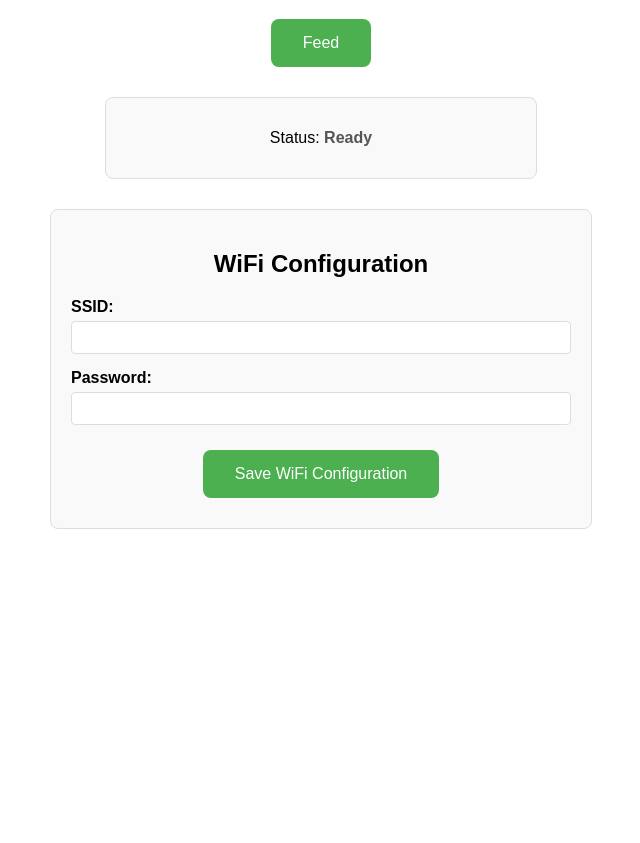
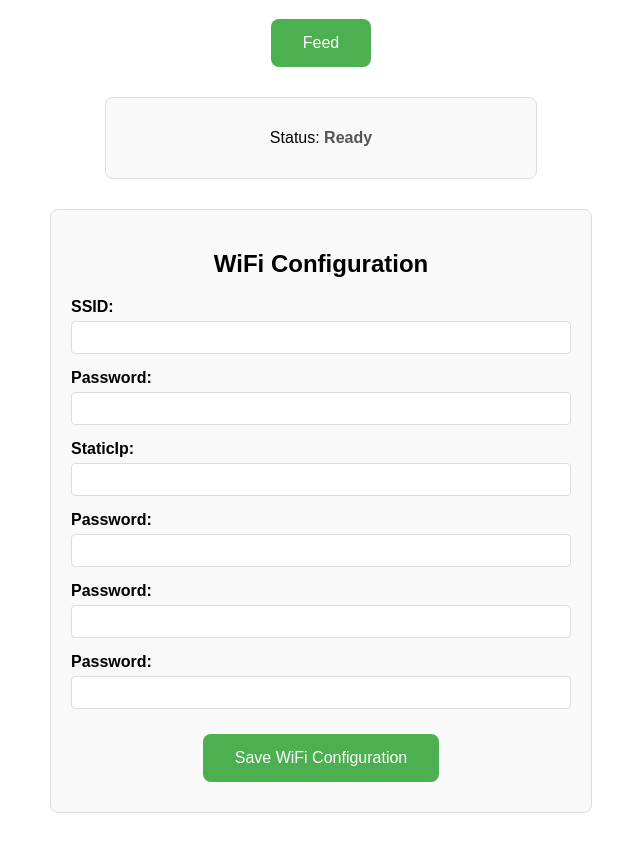
Before and after one commit to garekus/wifi-feeder, a plain HTML site: page data/index.html in a window 1280 px wide. Shown: the part 79-922 px from the top of the page, without its empty margins (319-959 px from the left). Before the commit the page ends 800 px from the top, so only its background shows below. Drawn offline with Linux system fonts and the light colour scheme.

Commit message:
Add static ip fields

```diff
--- a/data/index.html
+++ b/data/index.html
@@ -29,6 +29,22 @@
                 <label for="pwd">Password:</label>
                 <input type="password" id="pwd" name="pwd" required>
             </div>
+            <div class="form-group">
+                <label for="staticIp">StaticIp:</label>
+                <input type="text" id="staticIp" name="staticIp" required>
+            </div>
+            <div class="form-group">
+                <label for="gateway">Password:</label>
+                <input type="text" id="gateway" name="gateway" required>
+            </div>
+            <div class="form-group">
+                <label for="subnet">Password:</label>
+                <input type="text" id="subnet" name="subnet" required>
+            </div>
+            <div class="form-group">
+                <label for="dns1">Password:</label>
+                <input type="text" id="dns1" name="dns1" required>
+            </div>
             <button type="submit" class="btn">Save WiFi Configuration</button>
         </form>
         <div id="wifiResponse" class="response-message"></div>
```
Also changed, not shown: 1 other file.
